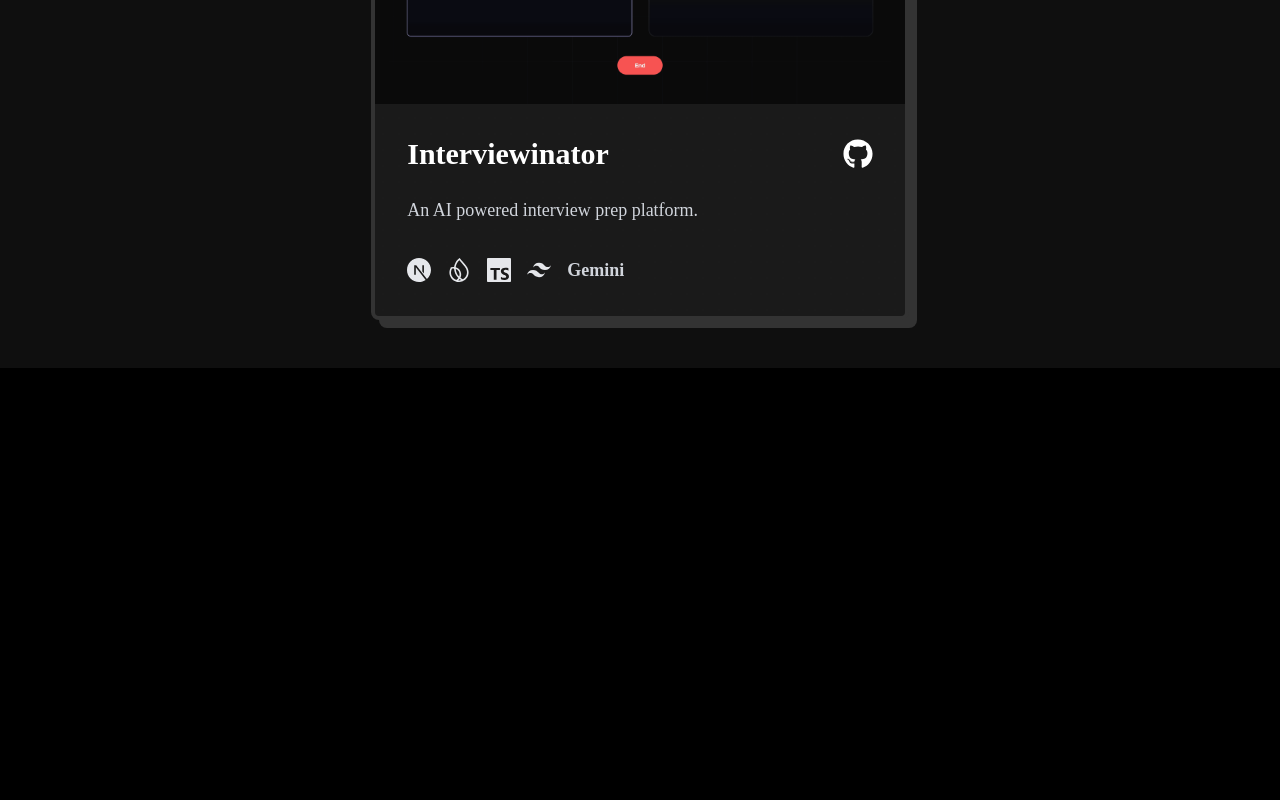
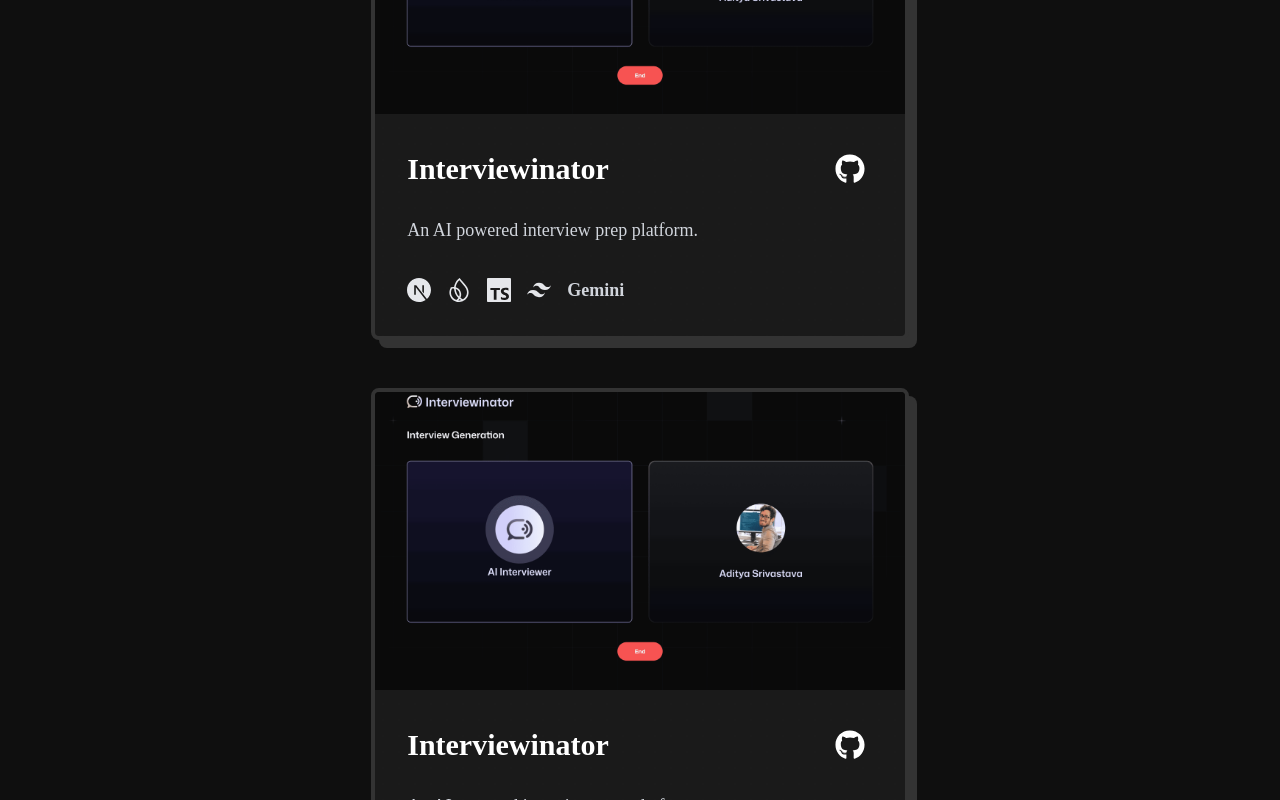
Before and after one commit to jerkeyray/Jerkeyray-Porfolio, a Next.js app: page /projects in a window 1280 px wide. Shown: the part 1080-1880 px from the top of the page. Before the commit the page ends 1450 px from the top, so only its background shows below. Built offline with nearby package versions, Linux system fonts and the light colour scheme.

Commit message:
project links working now

```diff
--- a/app/blogs/[slug]/page.tsx
+++ b/app/blogs/[slug]/page.tsx
@@ -114,19 +114,21 @@
               prose-h2:text-xl md:prose-h2:text-3xl prose-h2:mt-6 md:prose-h2:mt-10 prose-h2:mb-4 md:prose-h2:mb-6
               prose-h3:text-lg md:prose-h3:text-2xl prose-h3:mt-4 md:prose-h3:mt-8 prose-h3:mb-2 md:prose-h3:mb-4
               prose-p:text-gray-300 prose-p:leading-relaxed prose-p:mb-4 md:prose-p:mb-6
-              prose-a:text-blue-400 prose-a:no-underline hover:prose-a:underline
+              prose-p:break-words prose-p:hyphens-auto
+              prose-a:text-blue-400 prose-a:no-underline hover:prose-a:underline prose-a:break-words
               prose-strong:text-gray-200 prose-strong:font-bold
               prose-ul:list-disc prose-ul:pl-4 md:prose-ul:pl-6 prose-ul:my-4 md:prose-ul:my-6
               prose-ol:list-decimal prose-ol:pl-4 md:prose-ol:pl-6 prose-ol:my-4 md:prose-ol:my-6
-              prose-li:text-gray-300 prose-li:mb-1 md:prose-li:mb-2
+              prose-li:text-gray-300 prose-li:mb-1 md:prose-li:mb-2 prose-li:break-words
               prose-blockquote:border-l-4 prose-blockquote:border-blue-500
               prose-blockquote:pl-3 md:prose-blockquote:pl-4 prose-blockquote:py-1 prose-blockquote:my-4 md:prose-blockquote:my-6
               prose-blockquote:bg-[#232323] prose-blockquote:rounded-r
-              prose-img:rounded-lg prose-img:shadow-md prose-img:my-4 md:prose-img:my-8
-              prose-code:text-pink-400 prose-code:bg-[#232323] prose-code:text-sm md:prose-code:text-base
+              prose-img:rounded-lg prose-img:shadow-md prose-img:my-4 md:prose-img:my-8 prose-img:max-w-full prose-img:h-auto
+              prose-code:text-pink-400 prose-code:bg-[#232323] prose-code:text-sm md:prose-code:text-base prose-code:break-words prose-code:whitespace-pre-wrap
               prose-pre:bg-[#121212] prose-pre:text-gray-300 prose-pre:p-2 md:prose-pre:p-4
               prose-pre:rounded-lg prose-pre:shadow-lg prose-pre:my-4 md:prose-pre:my-6
-              prose-pre:text-sm md:prose-pre:text-base prose-pre:overflow-x-auto"
+              prose-pre:text-sm md:prose-pre:text-base prose-pre:overflow-x-auto
+              [&>*]:max-w-full"
             >
               <ReactMarkdown
                 rehypePlugins={[rehypeHighlight, rehypeRaw]}
@@ -144,7 +146,7 @@
                   }) {
                     const match = /language-(\w+)/.exec(className || "");
                     return !inline && match ? (
-                      <pre className={`${className} relative`}>
+                      <pre className={`${className} relative overflow-x-auto`}>
                         <div className="absolute top-0 right-0 px-2 py-1 text-xs text-gray-400 bg-gray-900 rounded-bl">
                           {match[1]}
                         </div>
@@ -163,6 +165,19 @@
                       <blockquote className="italic">{children}</blockquote>
                     );
                   },
+                  img({ src, alt }) {
+                    return (
+                      <img src={src} alt={alt} className="max-w-full h-auto" />
+                    );
+                  },
+                  // Ensure tables are responsive
+                  table({ children }) {
+                    return (
+                      <div className="overflow-x-auto">
+                        <table>{children}</table>
+                      </div>
+                    );
+                  },
                 }}
               >
                 {post.content}
--- a/app/blogs/page.tsx
+++ b/app/blogs/page.tsx
@@ -65,7 +65,7 @@
               <BlogCard key={post.id} post={post} variant="default" />
             ))
           ) : (
-            <div className="relative w-full bg-[#1A1A1A] text-[#FFFFFF] border-4 border-[#333333] rounded-md shadow-[8px_8px_0_#333333] overflow-hidden p-12">
+            <div className="relative w-full bg-[#1A1A1A] text-[#FFFFFF] border-4 border-[#333333] rounded-md shadow-[8px_8px_0_#333333] overflow-hidden p-4 md:p-12">
               <div
                 className="absolute inset-0 opacity-10 pointer-events-none"
                 style={{
@@ -74,10 +74,10 @@
                 }}
               />
               <div className="relative text-center">
-                <h3 className="text-4xl md:text-6xl font-bold mb-4">
+                <h3 className="text-2xl sm:text-3xl md:text-4xl lg:text-6xl font-bold mb-4 break-words">
                   No Blogs Available
                 </h3>
-                <p className="text-xl text-gray-300">
+                <p className="text-base sm:text-lg md:text-xl text-gray-300">
                   Check back later for updates!
                 </p>
               </div>
--- a/components/AboutMe.tsx
+++ b/components/AboutMe.tsx
@@ -59,7 +59,7 @@
             <FaGithub />
           </a>
           <a
-            href="https://x.com/jerkeyrey"
+            href="https://x.com/jerkeyray"
             target="_blank"
             rel="noopener noreferrer"
             className="text-[#FFFFFF] hover:text-[#0077FF] text-3xl"
--- a/components/BlogCard.tsx
+++ b/components/BlogCard.tsx
@@ -19,7 +19,7 @@
       <article
         className={`
         relative bg-[#1A1A1A] text-white border-4 border-[#333333] rounded-md
-        px-8 py-6 md:px-12 md:py-8 shadow-[6px_6px_0_#333333]
+        px-4 py-4 md:px-12 md:py-8 shadow-[6px_6px_0_#333333]
         ${
           variant === "enlargeable"
             ? "hover:scale-[1.02] hover:shadow-[12px_12px_0_#333333]"
@@ -35,11 +35,11 @@
             backgroundSize: "8px 8px",
           }}
         />
-        <div className="relative flex justify-between items-center gap-8 z-10">
-          <h2 className="font-bold truncate text-xl md:text-2xl lg:text-3xl">
+        <div className="relative flex flex-col sm:flex-row justify-between items-start sm:items-center gap-2 sm:gap-8 z-10">
+          <h2 className="font-bold break-words text-xl md:text-2xl lg:text-3xl max-w-full">
             {post.title}
           </h2>
-          <div className="text-gray-300 whitespace-nowrap text-sm md:text-base shrink-0">
+          <div className="text-gray-300 whitespace-nowrap text-sm md:text-base shrink-0 pt-1 sm:pt-0">
             {new Date(post.createdAt).toLocaleDateString("en-US", {
               year: "numeric",
               month: "short",
--- a/components/ProjectCard.tsx
+++ b/components/ProjectCard.tsx
@@ -22,9 +22,13 @@
   liveUrl,
   githubUrl,
 }: ProjectCardProps) {
+  // Check if URLs are valid (not undefined or empty)
+  const hasLiveUrl = liveUrl && liveUrl.trim() !== "";
+  const hasGithubUrl = githubUrl && githubUrl.trim() !== "";
+
   return (
     <div className="relative flex-shrink-0 w-[95%] md:w-[80%] lg:w-[70%] xl:w-[60%] bg-[#1A1A1A] border-4 border-[#333333] rounded-md shadow-[8px_8px_0_#333333] overflow-hidden snap-center mx-auto">
-      <div className="absolute inset-0 opacity-5">
+      <div className="absolute inset-0 opacity-5 pointer-events-none">
         <DottedPattern />
       </div>
       <div className="relative w-full aspect-[16/9]">
@@ -38,13 +42,27 @@
       </div>
       <div className="p-6 md:p-8 space-y-6">
         <div className="flex items-center justify-between">
-          <Link href={liveUrl || "#"} target="_blank">
-            <h3 className="text-2xl md:text-3xl font-bold text-white hover:text-blue-400 transition-colors">
+          {hasLiveUrl ? (
+            <Link
+              href={liveUrl}
+              target="_blank"
+              className="transition-transform hover:scale-105  pointer-events-auto"
+            >
+              <h3 className="text-2xl md:text-3xl font-bold text-white hover:text-blue-400 transition-colors">
+                {title}
+              </h3>
+            </Link>
+          ) : (
+            <h3 className="text-2xl md:text-3xl font-bold text-white">
               {title}
             </h3>
-          </Link>
-          {githubUrl && (
-            <Link href={githubUrl} target="_blank">
+          )}
+          {hasGithubUrl && (
+            <Link
+              href={githubUrl}
+              target="_blank"
+              className="inline-block p-2 transition-all hover:scale-110  pointer-events-auto"
+            >
               <FaGithub className="text-white hover:text-blue-400 text-2xl md:text-3xl transition-colors" />
             </Link>
           )}
--- a/lib/projects.ts
+++ b/lib/projects.ts
@@ -17,4 +17,13 @@
     liveUrl: "https://interviewinator.vercel.app",
     githubUrl: "https://github.com/jerkeyrey/Interviewinator",
   },
+  {
+    title: "Interviewinator",
+    description:
+      "An AI powered interview prep platform.",
+    tech: ["Next.js", "Firebase", "TypeScript", "Tailwind CSS", "Gemini"],
+    image: "/project-images/interviewinator.png",
+    liveUrl: "https://interviewinator.vercel.app",
+    githubUrl: "https://github.com/jerkeyrey/Interviewinator",
+  },
 ];
```
